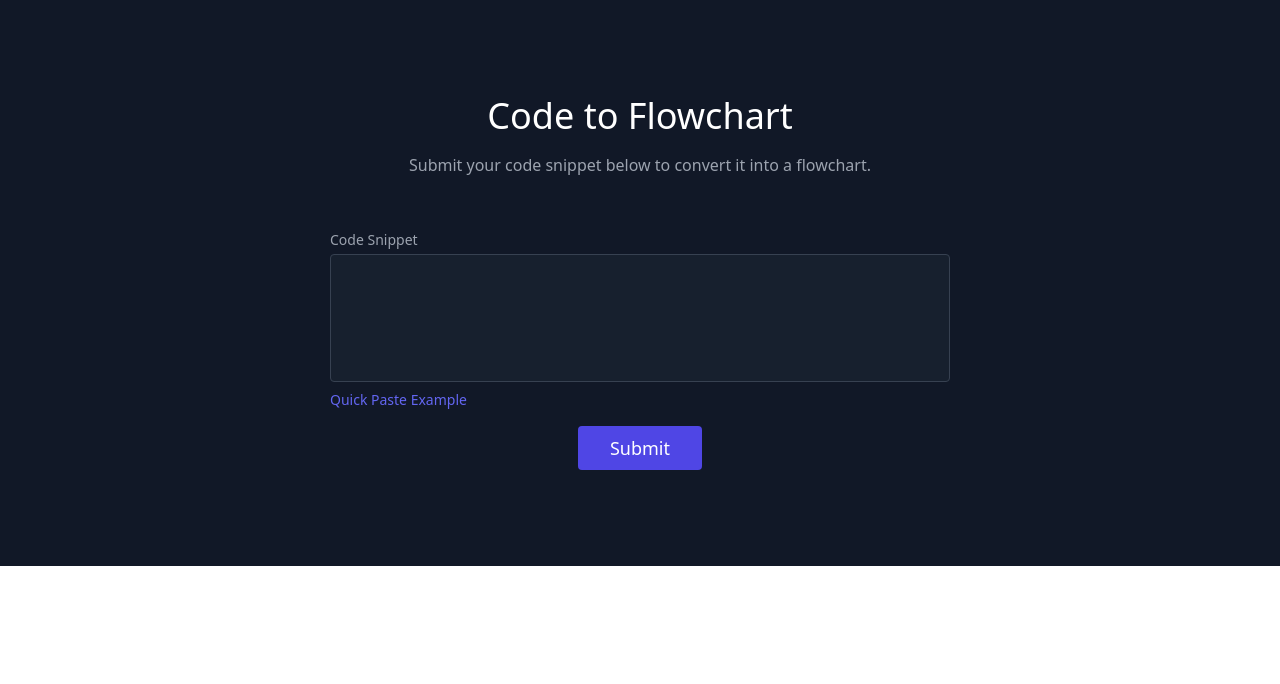
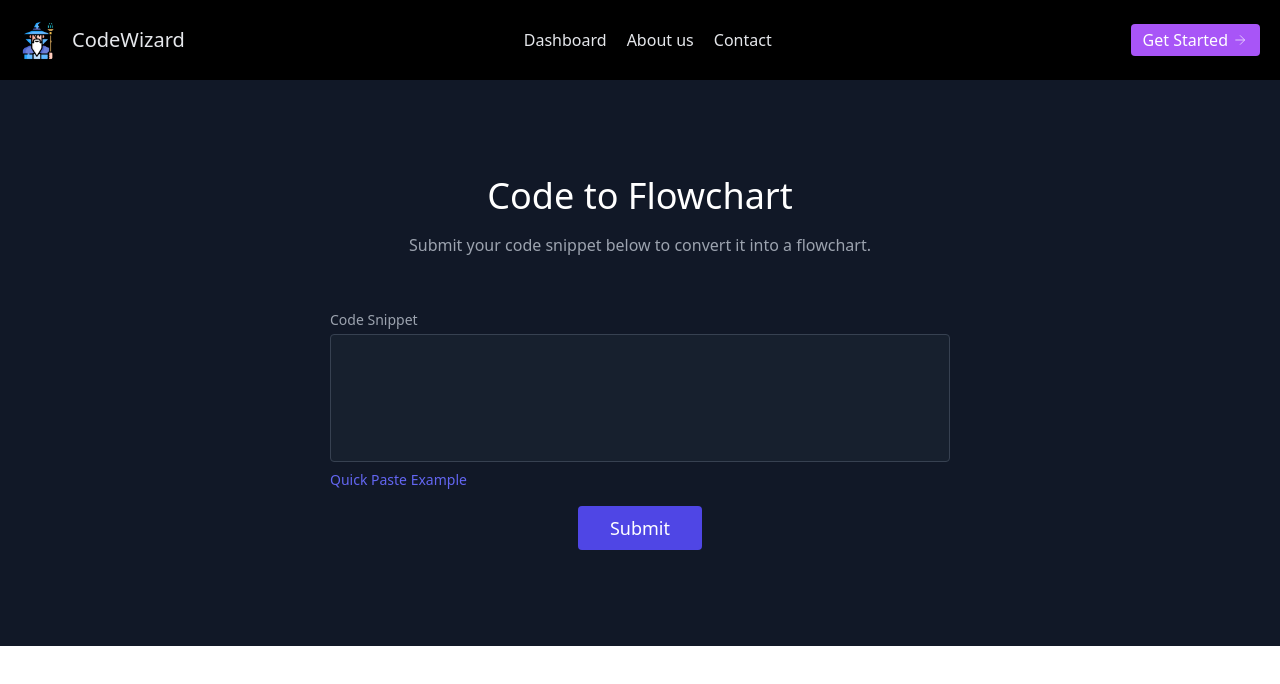
Before and after one commit to Vishwa-ud/CodeWizard, a React (Vite) app in the folder frontend/: page /generate in a window 1280 px wide. Shown: the top 684 px of the page. Built offline with nearby package versions, Linux system fonts and the light colour scheme.

Commit message:
dynamic prop added for ehader

```diff
--- a/frontend/src/components/CodeSubmission/CodeSubmission.jsx
+++ b/frontend/src/components/CodeSubmission/CodeSubmission.jsx
@@ -2,6 +2,7 @@ import { useState } from 'react';
 import axios from 'axios';
 import ReactFlow, { MiniMap, Controls, Background } from 'reactflow';
 import 'reactflow/dist/style.css';
+import Header from '../Home/Header';
 
 
 function CodeSubmission() {
@@ -129,7 +130,10 @@ function CodeSubmission() {
   })) || [];
 
   return (
+    <>
+    <Header p={true} />
     <section className="text-gray-400 bg-gray-900 body-font relative">
+
       <div className="container px-5 py-24 mx-auto">
         <div className="flex flex-col text-center w-full mb-12">
           <h1 className="sm:text-4xl text-3xl font-medium title-font mb-4 text-white">Code to Flowchart</h1>
@@ -194,6 +198,7 @@ function CodeSubmission() {
         </div>
       </div>
     </section>
+    </>
   );
 }
 
--- a/frontend/src/components/Home/Header.jsx
+++ b/frontend/src/components/Home/Header.jsx
@@ -1,8 +1,13 @@
 import Wizard from "../../assets/wizard.png";
-const Header = () => {
+import PropTypes from "prop-types"; // Corrected import
+
+const Header = ({ p }) => {
   return (
-    <>
-  <header className="text-gray-600 body-font backdrop-blur-sm shadow-lg">
+    <header
+      className={`text-gray-600 body-font backdrop-blur-sm shadow-lg ${
+        p ? "bg-black" : "bg-transparent"
+      }`}
+    >
       <div className="container mx-auto flex flex-wrap p-5 flex-col md:flex-row items-center glass-effect">
         <a className="flex title-font font-medium items-center text-gray-200 mb-4 md:mb-0">
           <img src={Wizard} alt="wizard" className="w-10 h-10" />
@@ -15,15 +20,22 @@ const Header = () => {
         </nav>
         <button className="inline-flex items-center text-white bg-purple-500 border-0 py-1 px-3 focus:outline-none hover:bg-purple-600 rounded text-base mt-4 md:mt-0">
           Get Started
-        <svg fill="none" stroke="currentColor" className="w-4 h-4 ml-1" viewBox="0 0 24 24">
+          <svg
+            fill="none"
+            stroke="currentColor"
+            className="w-4 h-4 ml-1"
+            viewBox="0 0 24 24"
+          >
             <path d="M5 12h14M12 5l7 7-7 7"></path>
           </svg>
         </button>
       </div>
     </header>
-</>
-
   );
 };
 
+Header.propTypes = {
+  p: PropTypes.bool, // Corrected PropTypes import and usage
+};
+
 export default Header;
--- a/frontend/src/components/Home/Home.jsx
+++ b/frontend/src/components/Home/Home.jsx
@@ -36,7 +36,7 @@ const Home = () => {
   return (
     <>
       <motion.div initial="hidden" animate="visible" variants={headerVariants}>
-        <Header />
+        <Header p={false} />
       </motion.div>
 
       <ShaderGradientCanvas
```
Lines whose indentation alone changed are shown as unchanged.
